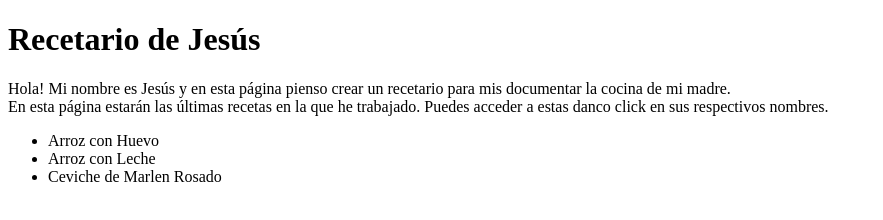
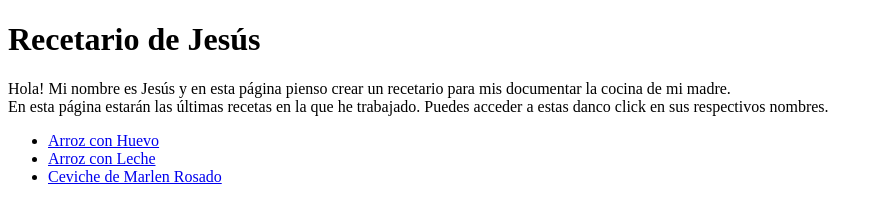
Before and after one commit to Jairus-ai/odin-recipes, a plain HTML site: page index.html in a window 1280 px wide. Shown: the whole page, without its empty margins (0-883 px from the left). Drawn offline with Linux system fonts and the light colour scheme.

Commit message:
Add link to pages from index.html

```diff
--- a/index.html
+++ b/index.html
@@ -10,9 +10,9 @@
         <P>Hola! Mi nombre es Jesús y en esta página pienso crear un recetario para mis documentar la cocina de mi madre.<br>
         En esta página estarán las últimas recetas en la que he trabajado. Puedes acceder a estas danco click en sus respectivos nombres.</P>
         <ul>
-            <li><a>Arroz con Huevo</a></li>
-            <li><a>Arroz con Leche</a></li>
-            <li><a>Ceviche de Marlen Rosado</a></li>
+            <li><a href="pages/arroz-con-huevo.html">Arroz con Huevo</a></li>
+            <li><a href="pages/arroz-con-leche.html">Arroz con Leche</a></li>
+            <li><a href="pages/ceviche-de-marlen-rosado.html">Ceviche de Marlen Rosado</a></li>
         </ul>
     </body>
 </html>
```
Also changed, not shown: pages/arroz-con-huevo.html (+1 -1 lines), pages/arroz-con-leche.html (+2 -2 lines), pages/ceviche-de-marlen-rosado.html (+1 -1 lines).
